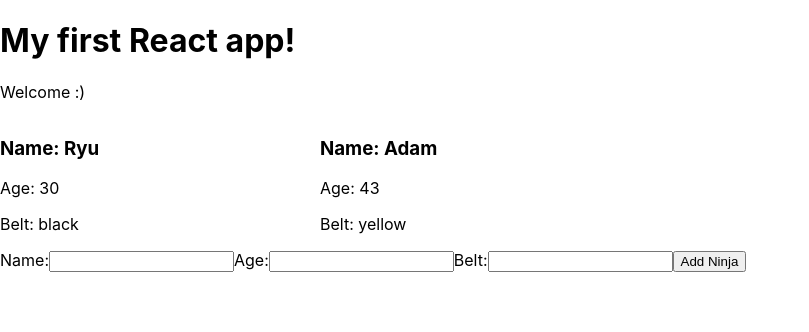
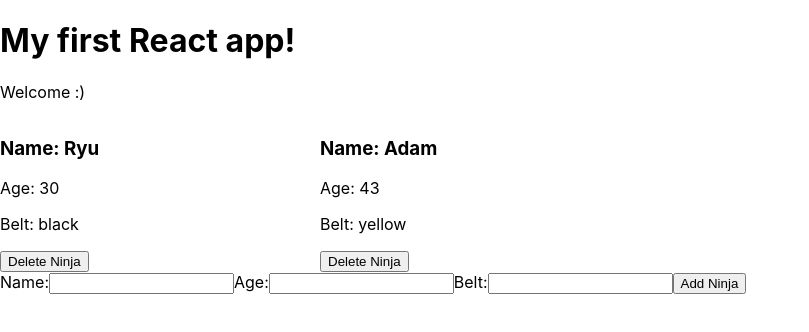
Before and after one commit to humayunkabir/react-redux-complete, a React (Create React App) app in the folder myapp/: page / in a window 1280 px wide. Shown: the top 332 px of the page, without its empty margins (0-809 px from the left). Built offline with nearby package versions, Linux system fonts and the light colour scheme.

Commit message:
Delete Data

```diff
--- a/myapp/src/App.js
+++ b/myapp/src/App.js
@@ -11,6 +11,7 @@
       { name: 'Adam', age: 43, belt: 'yellow', id: 4 }
     ]
   };
+
   addNinja = newNinja => {
     newNinja.id = this.state.ninjas.length + 1;
     // What is the difference between these two methods?
@@ -20,13 +21,19 @@
     const ninjas = [...this.state.ninjas, newNinja];
     this.setState({ ninjas });
   };
+
+  deleteNinja = id => {
+    const ninjas = this.state.ninjas.filter(ninja => ninja.id !== id);
+    this.setState({ ninjas });
+  };
+
   render() {
     const { ninjas } = this.state;
     return (
       <div className="App">
         <h1>My first React app!</h1>
         <p>Welcome :)</p>
-        <Ninjas ninjas={ninjas} />
+        <Ninjas ninjas={ninjas} deleteNinja={this.deleteNinja} />
         <AddNinja addNinja={this.addNinja} />
       </div>
     );
--- a/myapp/src/Ninjas.js
+++ b/myapp/src/Ninjas.js
@@ -3,7 +3,7 @@
 // Stateless Component
 // Functional Component
 // UI Component
-const Ninjas = ({ ninjas }) => {
+const Ninjas = ({ ninjas, deleteNinja }) => {
   // if-else Method: [if (condition) {} else {}]
   // const ninjaList = ninjas.map(ninja => {
   //   const { age, belt, name, id } = ninja;
@@ -42,6 +42,7 @@
             <h3>Name: {name}</h3>
             <p>Age: {age}</p>
             <p>Belt: {belt}</p>
+            <button onClick={() => deleteNinja(id)}>Delete Ninja</button>
           </div>
         ) : null;
       })}
```
